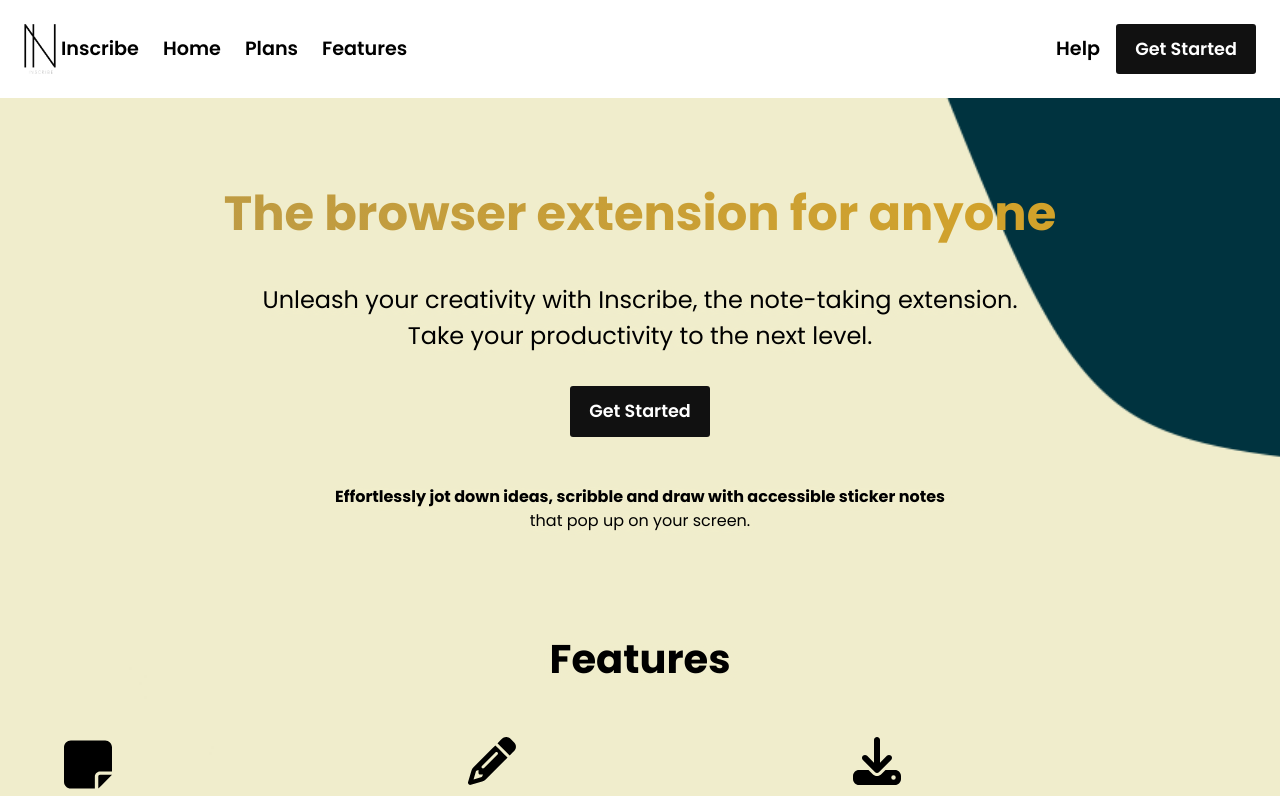
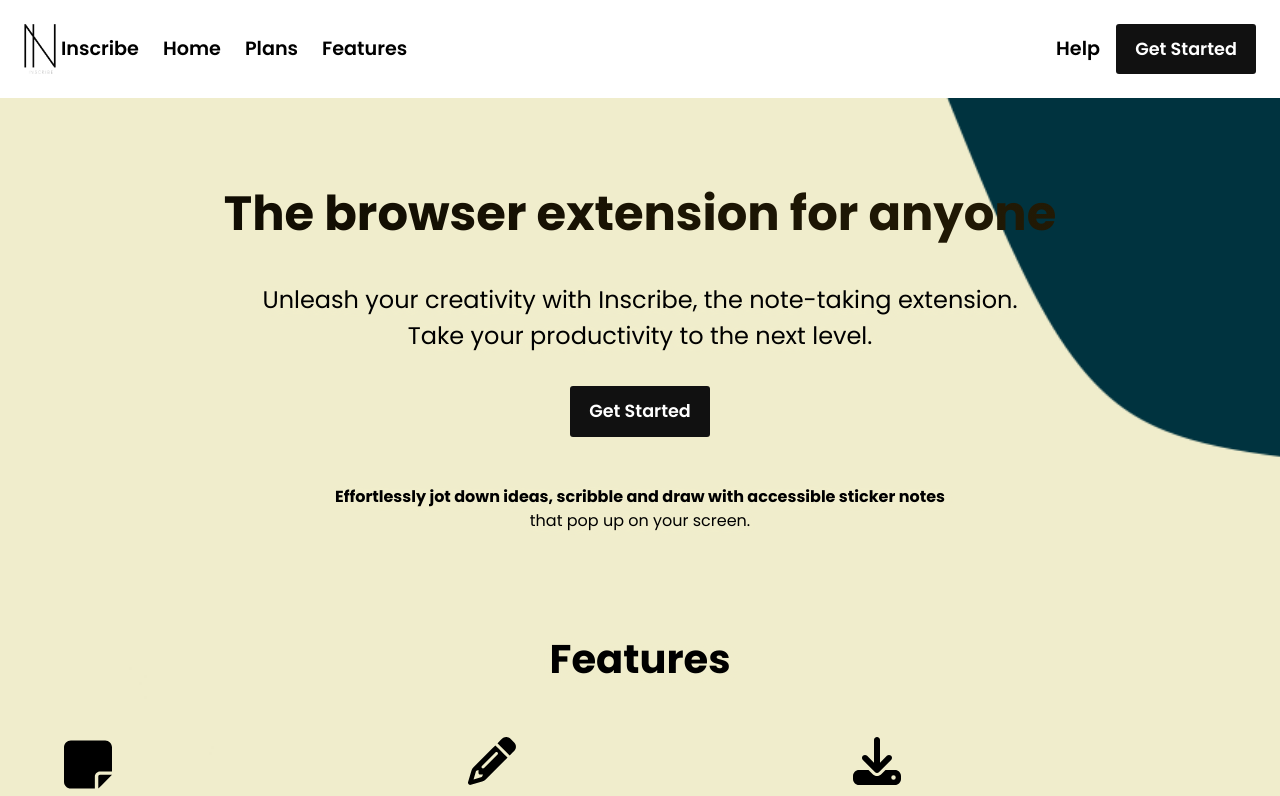
Before and after one commit to mofopeadegoke/Inscribe-Website, a React (Create React App) app in the folder react-app/: page /home in a window 1280 px wide. Shown: the top 796 px of the page. Built offline with nearby package versions, Linux system fonts and the light colour scheme.

Commit message:
gradient changed

```diff
--- a/react-app/src/styles/home.css
+++ b/react-app/src/styles/home.css
@@ -236,12 +236,12 @@ footer div {
     column-gap: 2rem;
 }
 .text_invert {
-    background-image: linear-gradient(45deg, #888888, #DAA520);
+    background-image: linear-gradient(45deg, #000000, #47360a);
     background-clip: text;
     background-size: 400%;
     color: transparent;
     text-shadow: none;
-    animation: txt_animation 10s infinite forwards alternate;
+    animation: txt_animation 30s infinite forwards alternate;
 }
 @keyframes txt_animation {
     0% {
```
